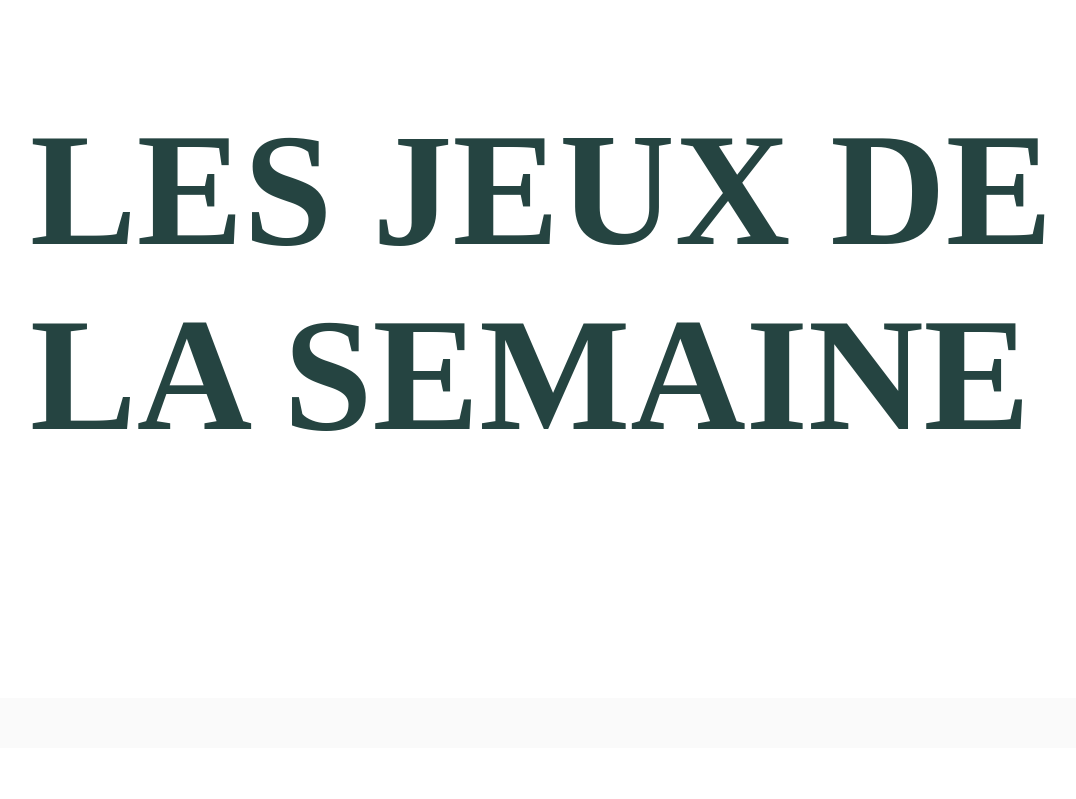
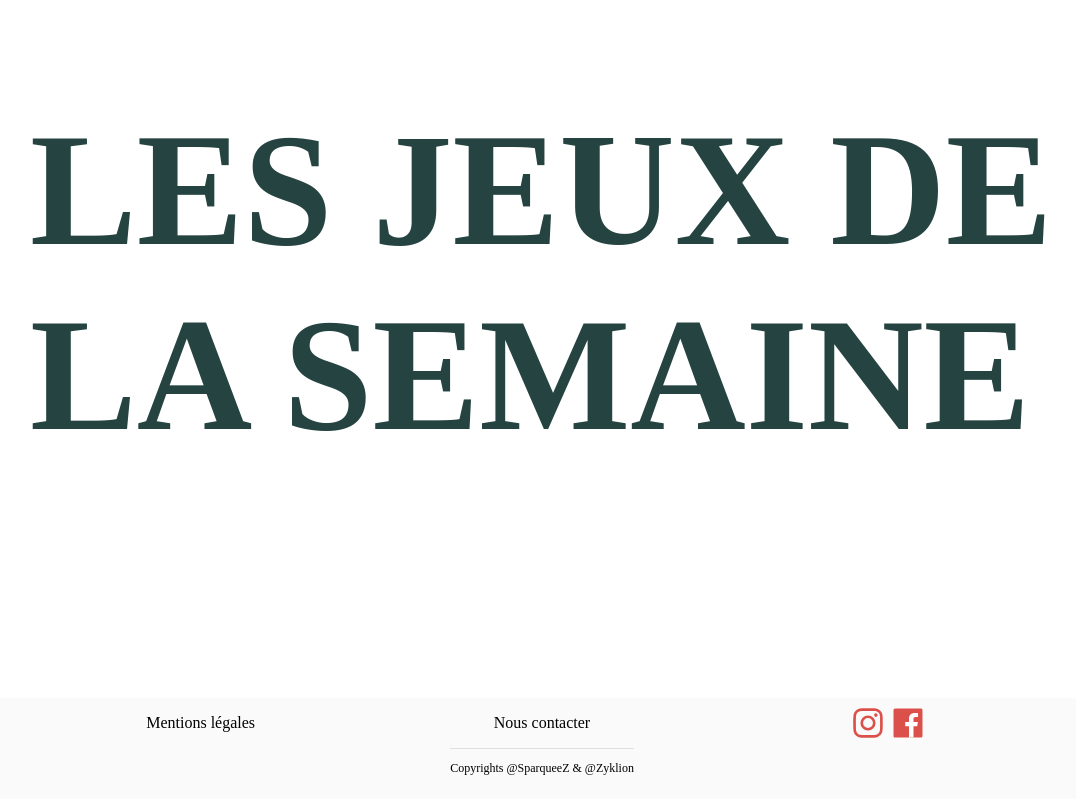
Before and after one commit to SparqueeZ/game-ctrl, a plain HTML site: page index.html in a window 1280 px wide. Shown: the part 852-1651 px from the top of the page, without its empty margins (98-1174 px from the left). Before the commit the page ends 1600 px from the top, so only its background shows below. Drawn offline with nearby package versions, Linux system fonts and the light colour scheme.

Commit message:
Ajout du footer

```diff
--- a/index.html
+++ b/index.html
@@ -24,9 +24,7 @@
             </li>
             <li class="headerlist-content">Nos derniers tests</li>
             <li class="headerlist-content">
-              <a href="pages/game-list.html">
-                Jeux
-              </a>
+              <a href="pages/game-list.html"> Jeux </a>
             </li>
           </ul>
         </div>
@@ -67,7 +65,37 @@
       </div>
       <div class="space"></div>
     </div>
-    <footer></footer>
+    <footer>
+      <div class="inside">
+        <div class="footer-collumns-container">
+          <div class="footer-collumn">
+            <p>Mentions légales</p>
+          </div>
+          <div class="footer-collumn">
+            <p>Nous contacter</p>
+          </div>
+          <div class="footer-collumn">
+            <div class="socials">
+              <img
+                src="./img/logo-reseaux/Instagram_simple_icon.svg"
+                alt=""
+                srcset=""
+                class="social-icon"
+              />
+              <img
+                src="./img/logo-reseaux/Facebook_F_icon.svg"
+                alt=""
+                srcset=""
+                class="social-icon"
+              />
+            </div>
+          </div>
+        </div>
+        <div class="footer-bottom">
+          <p class="very-small-text">Copyrights @SparqueeZ & @Zyklion</p>
+        </div>
+      </div>
+    </footer>
   </body>
 
   <script src="js/script.js"></script>
--- a/style.css
+++ b/style.css
@@ -75,7 +75,6 @@ header {
 
 .inside {
     margin: 0 10% 0 10%;
-    height: 100%;
 }
 
 .content {
@@ -148,10 +147,45 @@ header {
 
 footer {
     background-color: #FAFAFA;
-    height: 50px;
 }
 
+.footer-collumns-container {
+    display: flex;
+    justify-content: space-between;
+    height: 10%;
+}
 
+.footer-collumn {
+width: 33.33%;
+display: flex;
+justify-content: center;
+}
+
+.footer-bottom{
+    margin: auto;
+    width: fit-content;
+    background-color: #FAFAFA;
+    height: 50px;
+    border-top: rgb(223, 223, 223) solid 1px;
+}
+
+.very-small-text{
+    font-size: 12px;
+}
+
+.social-icon{
+    height: 30px;
+    width: auto;
+    fill: #DB504A;
+    margin-left: 10px;
+}
+
+.socials{
+    display: flex;
+    align-items: center;
+    height: 100%;
+
+}
 
 /*--------------------------------------- Page de jeu ---------------------------------------*/
 
```
Also changed, not shown: pages/game-list.html (+31 -0 lines), pages/game-page.html (+31 -1 lines), img/logo-reseaux/Facebook_F_icon.svg (added), img/logo-reseaux/Instagram_simple_icon.svg (added).
